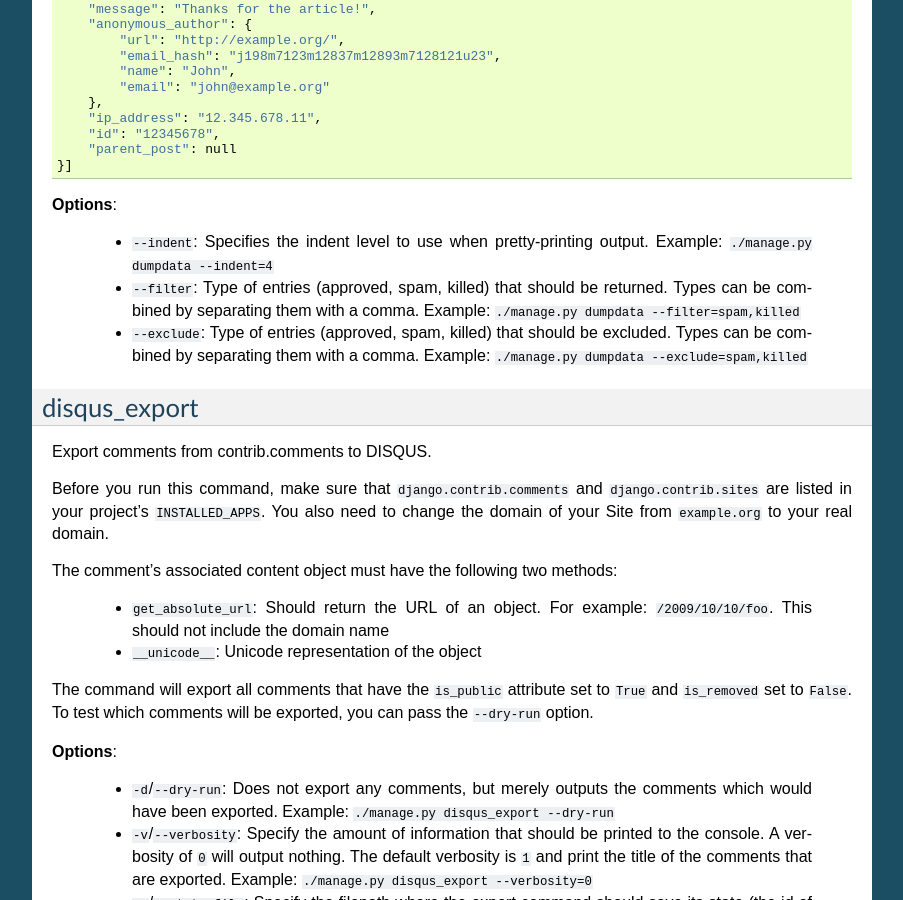
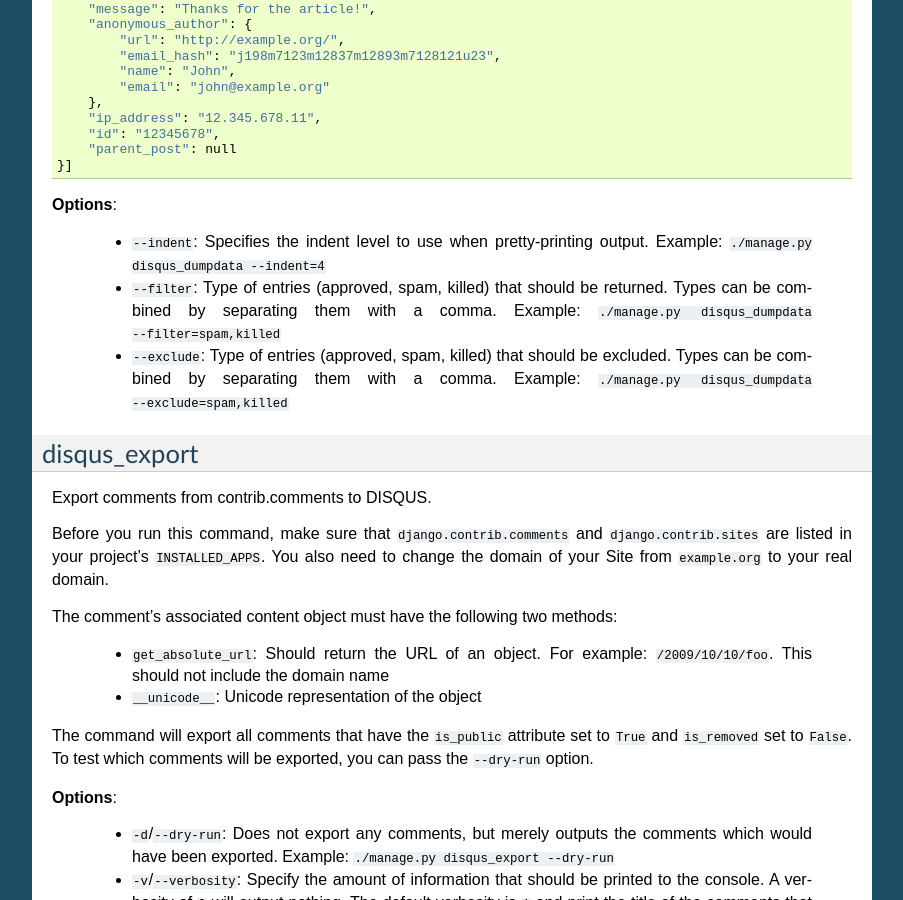
Before and after one commit to arthurk/django-disqus, a Sphinx documentation site: the page built from docs/commands.rst, in a window 1280 px wide and 900 px high, scrolled down 713 px. Shown: the whole window, without its empty margins (198-1101 px from the left). Built offline with Sphinx 7.4.7, drawn with Linux system fonts in a browser that asks for light colours.

Commit message:
Update docs/commands.rst
fixed disqus_dumpdata command name in docs

```diff
--- a/docs/commands.rst
+++ b/docs/commands.rst
@@ -59,13 +59,13 @@ Example output::
 **Options**:
 
  - ``--indent``: Specifies the indent level to use when pretty-printing output.
-   Example: ``./manage.py dumpdata --indent=4``
+   Example: ``./manage.py disqus_dumpdata --indent=4``
  - ``--filter``: Type of entries (approved, spam, killed) that should be
    returned. Types can be combined by separating them with a comma. Example:
-   ``./manage.py dumpdata --filter=spam,killed``
+   ``./manage.py disqus_dumpdata --filter=spam,killed``
  - ``--exclude``: Type of entries (approved, spam, killed) that should be
    excluded. Types can be combined by separating them with a comma. Example:
-   ``./manage.py dumpdata --exclude=spam,killed``
+   ``./manage.py disqus_dumpdata --exclude=spam,killed``
 
 disqus_export
 -------------
```
